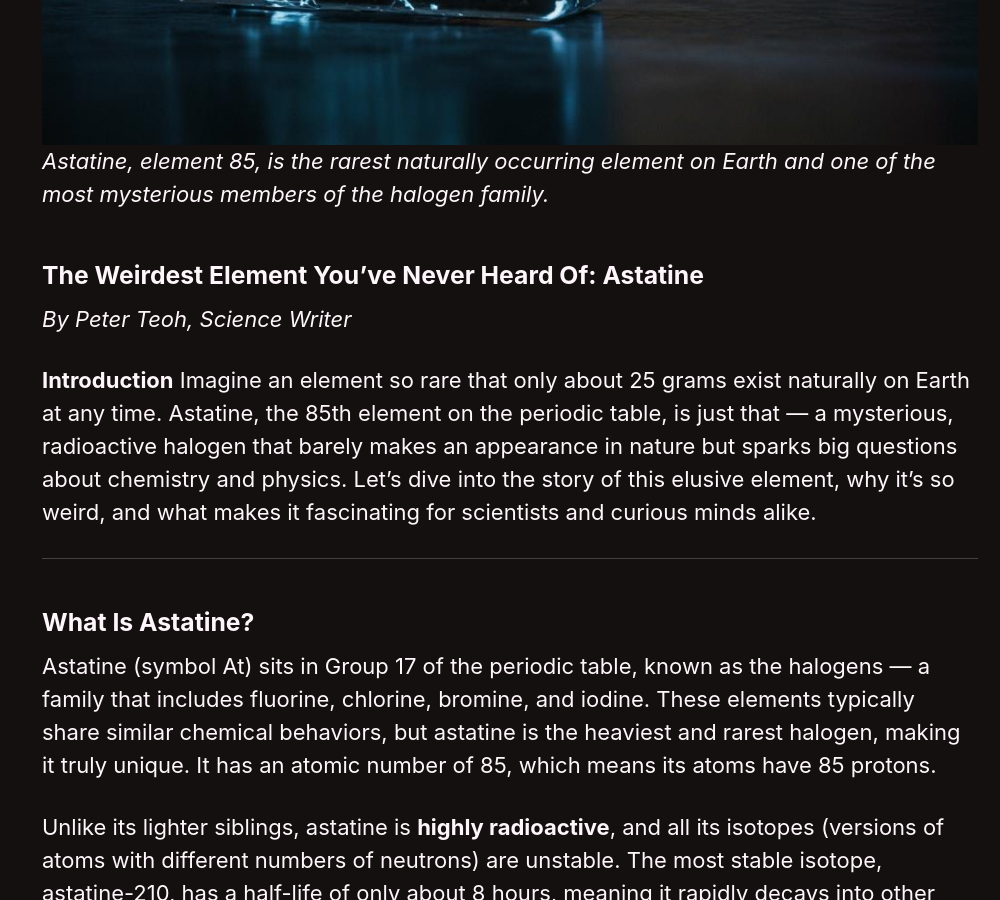
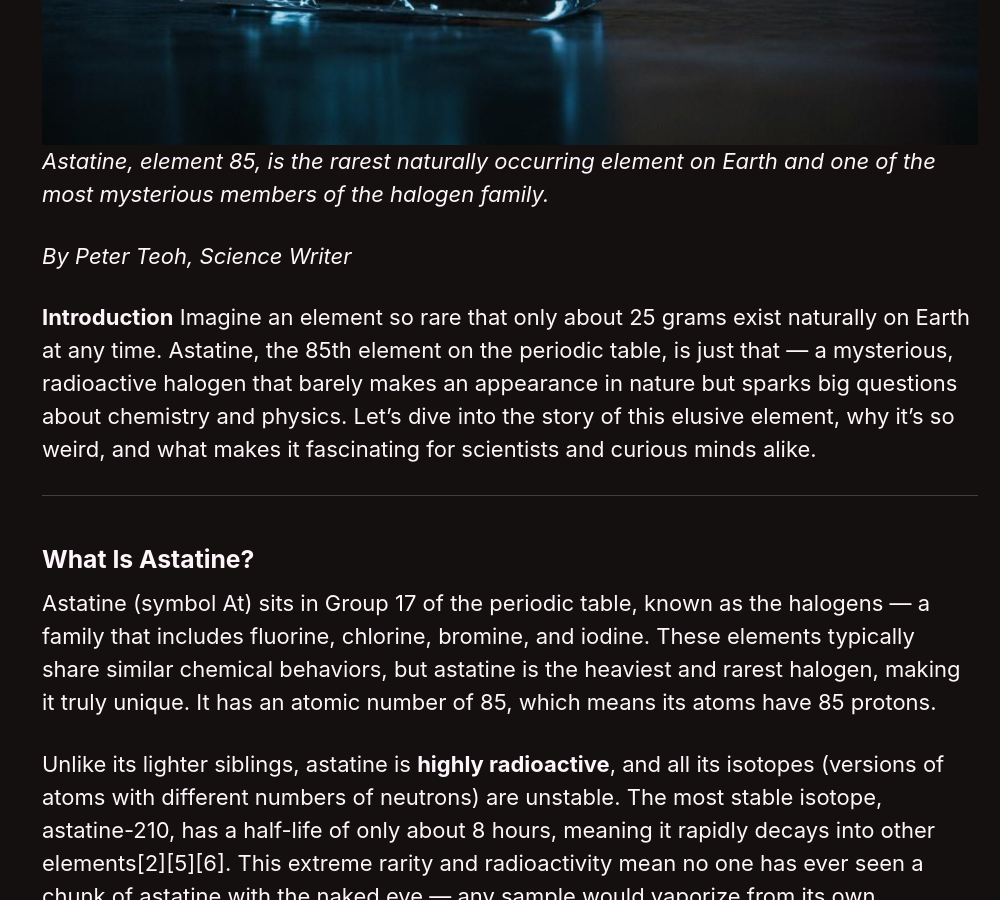
Before and after one commit to tthtlc/quest4science, a Jekyll site: the page built from _posts/2025-10-12-43-the-weirdest-element-youve-never.md, in a window 1280 px wide and 900 px high, scrolled down 1001 px. Shown: the whole window, without its empty margins (280-1280 px from the left). Built offline with Jekyll 4.4.1, drawn with Linux system fonts in a browser that asks for light colours; cached includes are drawn as plain includes; comment, search, counter and statistics services are not loaded.

Commit message:
modified:   2025-10-12-43-the-weirdest-element-youve-never.md

```diff
--- a/_posts/2025-10-12-43-the-weirdest-element-youve-never.md
+++ b/_posts/2025-10-12-43-the-weirdest-element-youve-never.md
@@ -12,9 +12,6 @@ comments: true
 *Astatine, element 85, is the rarest naturally occurring element on Earth and one of the most mysterious members of the halogen family.*
 
 <!-- Image Description: A stylized digital illustration showing a dark, lustrous sample of astatine glowing faintly with a radioactive symbol overlay, accompanied by a periodic table highlighting element 85 in the halogen group. The background subtly features a laboratory setting with nuclear research equipment. -->
-
-
-### The Weirdest Element You’ve Never Heard Of: Astatine
 
 *By Peter Teoh, Science Writer*
 
```
